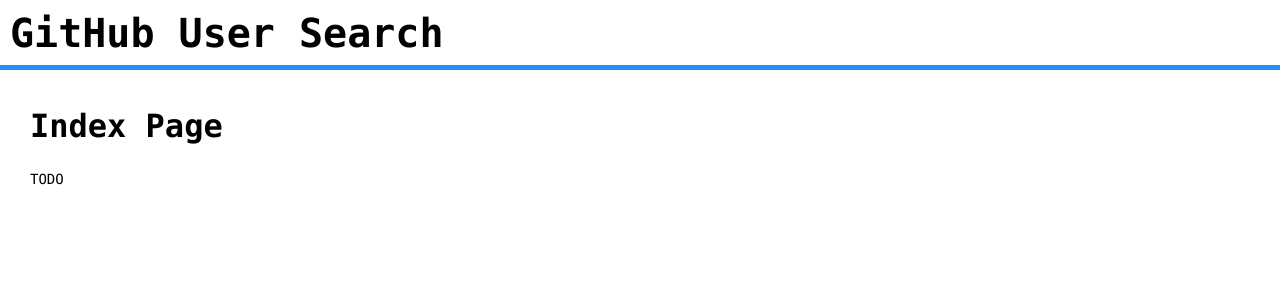
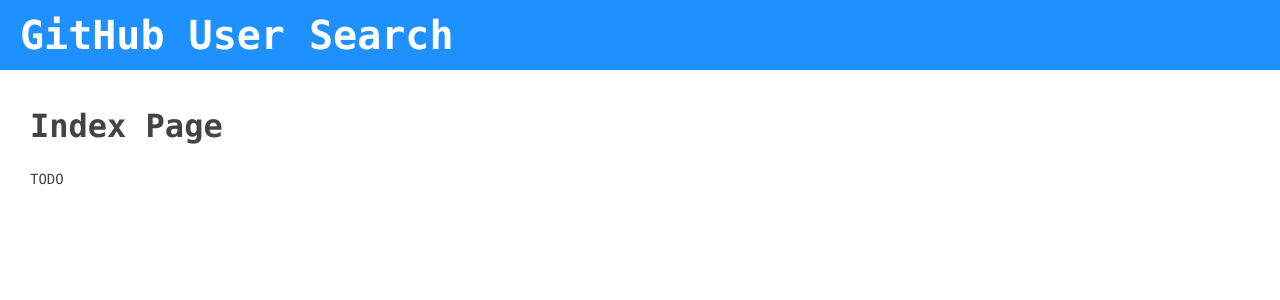
Before and after one commit to k-bialucha/nextjs-apollo-user-search, a Next.js app: page / in a window 1280 px wide. Shown: the top 300 px of the page. Built offline with nearby package versions, Linux system fonts and the light colour scheme.

Commit message:
Theme enhanced; Header adjusted

```diff
--- a/components/Header.styled.tsx
+++ b/components/Header.styled.tsx
@@ -1,4 +1,9 @@
 import styled from 'styled-components';
+import { IAppTheme } from '../styling/theme';
+
+interface Props {
+  theme: IAppTheme;
+}
 
 export const Container = styled.nav`
   display: flex;
@@ -6,12 +11,13 @@
 
   width: 100vw;
   height: 70px;
-  padding: 5px 10px;
+  padding: 5px 20px;
 
-  border-bottom: 5px solid dodgerblue;
+  background-color: ${(props: Props) => props.theme.main};
 `;
 
 export const AppTitleText = styled.span`
   font-size: 40px;
   font-weight: 600;
+  color: ${(props: Props) => props.theme.highlightText};
 `;
--- a/components/Layout.styled.tsx
+++ b/components/Layout.styled.tsx
@@ -1,4 +1,6 @@
 import styled, { createGlobalStyle } from 'styled-components';
+
+import { IAppTheme } from '../styling/theme';
 
 export const GlobalStyle = createGlobalStyle`
   * {
@@ -6,6 +8,7 @@
       'DejaVu Sans Mono', 'Bitstream Vera Sans Mono', 'Courier New',
       monospace, serif;
     box-sizing: border-box;
+    color: ${(props: { theme: IAppTheme }) => props.theme.baseText};
   }
   body {
     margin: 0;
--- a/components/Layout.tsx
+++ b/components/Layout.tsx
@@ -1,12 +1,17 @@
+import { ThemeProvider } from 'styled-components';
 import Header from './Header';
 import { AppContent, GlobalStyle } from './Layout.styled';
 
+import { appTheme } from '../styling/theme';
+
 const Layout: React.FC<{}> = ({ children }) => (
-  <main>
-    <Header />
-    <AppContent>{children}</AppContent>
-    <GlobalStyle />
-  </main>
+  <ThemeProvider theme={appTheme}>
+    <main>
+      <Header />
+      <AppContent>{children}</AppContent>
+      <GlobalStyle />
+    </main>
+  </ThemeProvider>
 );
 
 export default Layout;
--- /dev/null
+++ b/styling/theme.ts
@@ -0,0 +1,11 @@
+export interface IAppTheme {
+  main: string;
+  baseText: string;
+  highlightText: string;
+}
+
+export const appTheme: IAppTheme = {
+  main: 'dodgerblue',
+  baseText: '#444',
+  highlightText: 'white',
+};
```
